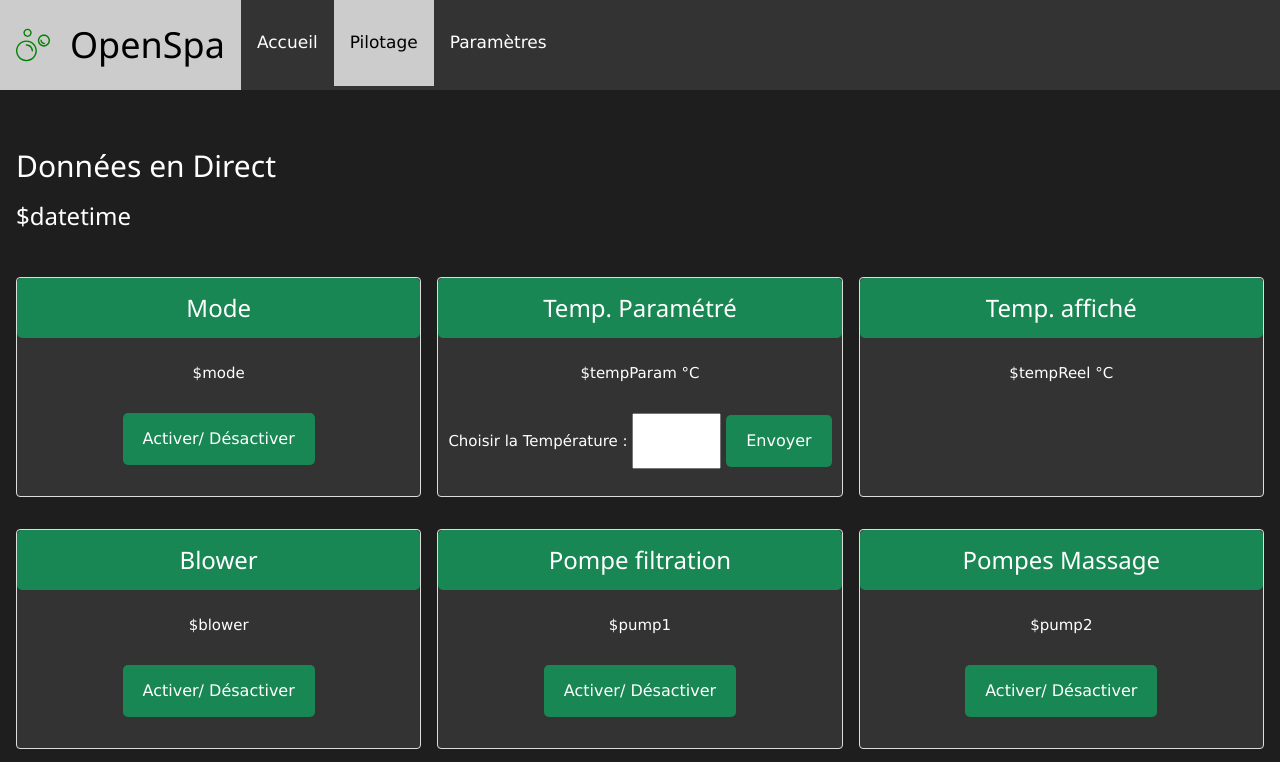
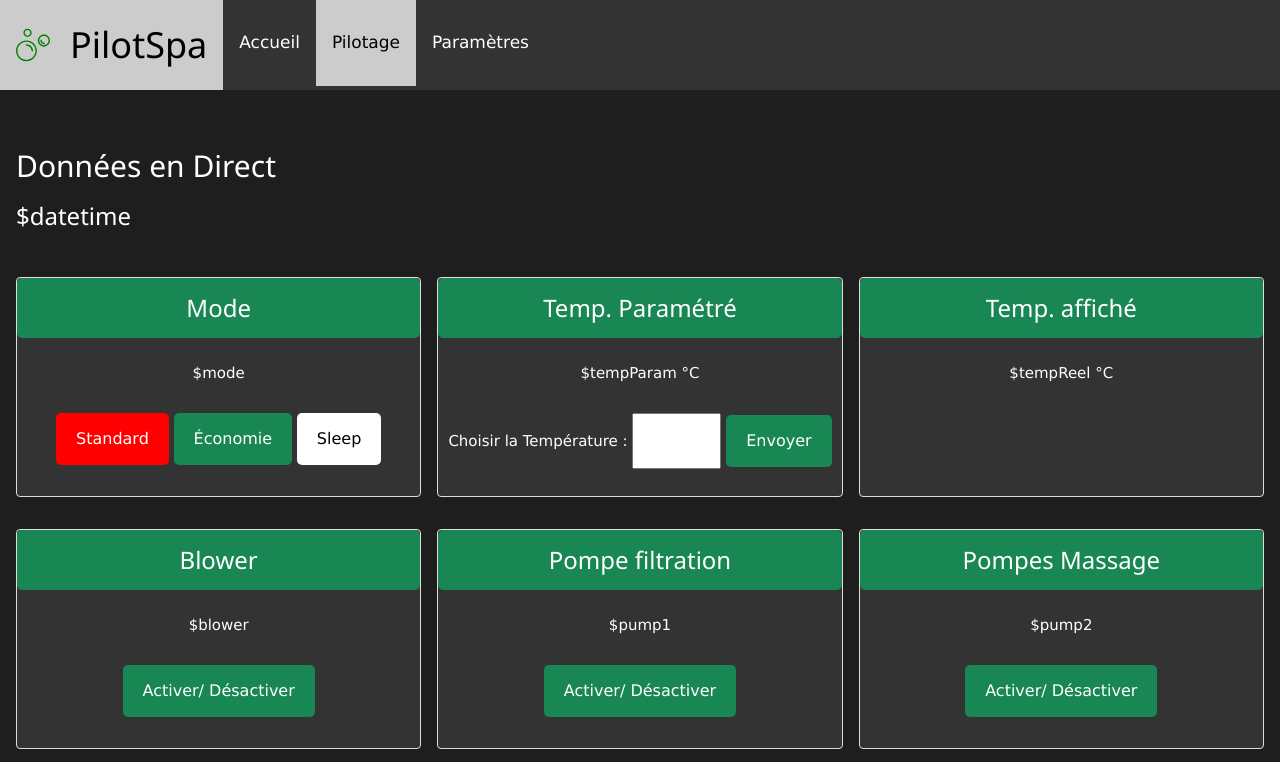
Before and after one commit to zarzak12/PilotSpa, a plain HTML site: page examples/data/pilotage.html in a window 1280 px wide. Shown: the top 762 px of the page. Drawn offline with Linux system fonts and the light colour scheme.

Commit message:
Update pilotage.html

```diff
--- a/examples/data/pilotage.html
+++ b/examples/data/pilotage.html
@@ -30,7 +30,7 @@
           </g>
         </svg>
       </i>
-      <h1 class="always-visible">OpenSpa</h1>
+      <h1 class="always-visible">PilotSpa</h1>
     </div>
   </a>
   <a href="#" class="w3-bar-item w3-button icon hide-desktop" onclick="toggleNavbar()">&#9776;</a>
@@ -55,7 +55,9 @@
       <div class="pump-status w3-round w3-margin-top pilotage">
         <h3>Mode</h3>
         <p>$mode</p>
-        <button onclick="togglePump('mode')">Activer/ Désactiver</button>
+        <button onclick="togglePump('Standard')" class="mode-standard">Standard</button>
+        <button onclick="togglePump('Economie')">Économie</button>
+        <button onclick="togglePump('Sleep')"class="mode-sleep">Sleep</button>
       </div>
     </div>
     <div class="w3-third">
@@ -150,10 +152,14 @@
               // La réponse du serveur (si nécessaire) peut être traitée ici
               console.log("Température paramétrée avec succès !");
             }
+            else
+            {
+              console.log("Erreur de communication");
+            }
           };
           // Envoyer la température en tant que données du formulaire
           xhr.send("tempParametree=" + tempParametree);
-      }
+        };
     </script>
 </body>
 </html>
```
Lines whose indentation alone changed are shown as unchanged.
